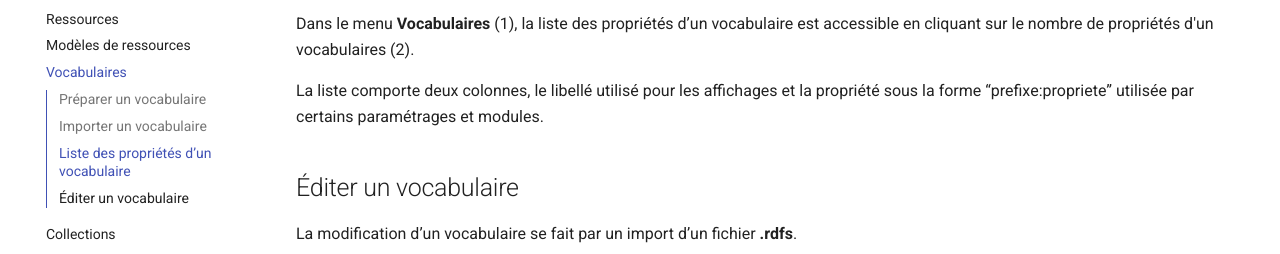
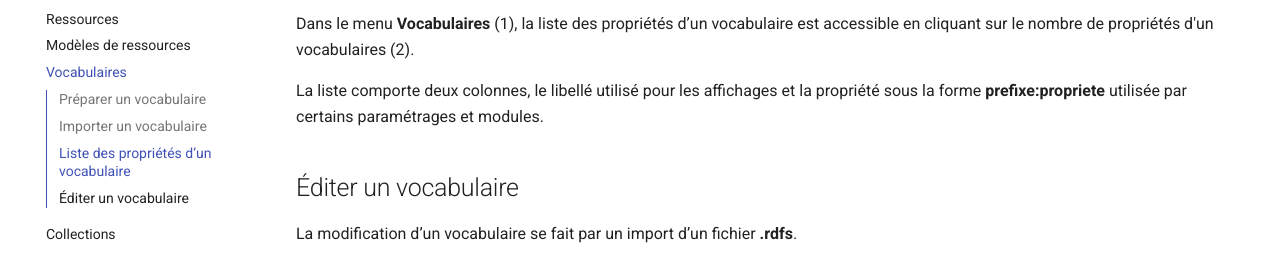
Before and after one commit to inist-omeka/guide-utilisation, an MkDocs documentation site: the page built from docs/vocabulaires.md, in a window 1280 px wide and 900 px high, scrolled down 3341 px. Shown: the part 179-433 px from the top of the window. Built offline with MkDocs 1.6.1 and Material for MkDocs 9.7.7, drawn with Linux system fonts in a browser that asks for light colours.

```diff
--- a/docs/vocabulaires.md
+++ b/docs/vocabulaires.md
@@ -68,7 +68,7 @@ ajouter, soit avec un fichier, soit une url.
 
 Dans le menu **Vocabulaires** (1), la liste des propriétés d’un vocabulaire est accessible en cliquant sur le nombre de propriétés d'un vocabulaires (2).
 
-La liste comporte deux colonnes, le libellé utilisé pour les affichages et la propriété sous la forme “prefixe:propriete” utilisée par certains paramétrages et modules.
+La liste comporte deux colonnes, le libellé utilisé pour les affichages et la propriété sous la forme **prefixe:propriete** utilisée par certains paramétrages et modules.
 
 ## Éditer un vocabulaire
 
```
